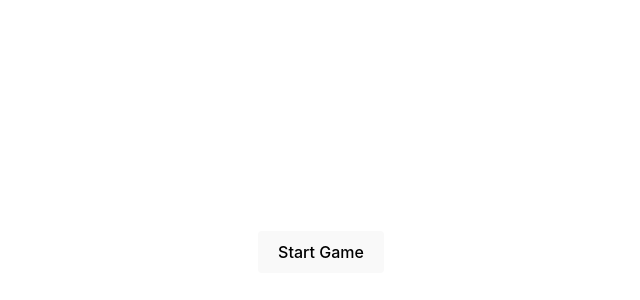
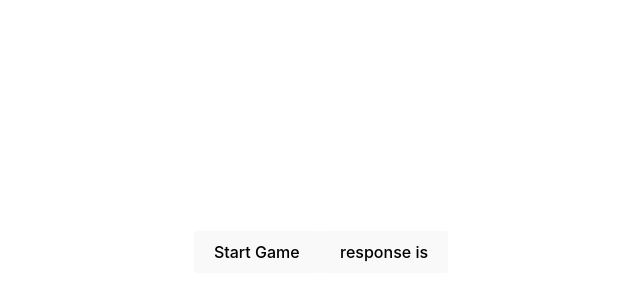
Before and after one commit to DSKuiper/Gwent, a React (Vite) app in the folder front-end/: page / in a window 1280 px wide. Shown: the part 148-448 px from the top of the page, without its empty margins (319-959 px from the left). Built offline with nearby package versions, Linux system fonts and the light colour scheme.

Commit message:
added old test fetch call to start page to check connection to back-end.
Former-commit-id: 8a22f6706f0a1334fb05202add045480805098d5

```diff
--- a/front-end/src/Start.tsx
+++ b/front-end/src/Start.tsx
@@ -7,16 +7,25 @@ import './Play.css'
 
 export const Start = () => {
   const { gameState, setGameState } = useGwentGame();
+  const [game, setGame] = useState<Game | undefined>(undefined)
 
   const startGame = async () => {
-    const response = await fetch("/start", { method: "GET" });
+    const response = await fetch("/gwent/api/start", { method: "GET" });
     const game = await response.json();
     setGameState(game);
   }
 
+  const test = async () => {
+      const response = await fetch("/gwent/api/test", { method: "GET" });
+      const game = await response.json();
+      setGame(game);
+  }
+
+
   return <>
     <div>
       <button onClick={startGame}>Start Game</button>
+      <button onClick={test}>response is {game?.cardName}</button>
     </div>
   </>
 
--- a/front-end/vite.config.ts
+++ b/front-end/vite.config.ts
@@ -6,7 +6,7 @@ export default defineConfig({
   plugins: [react()],
   server: {
     proxy: {
-      "/start": {
+      "/gwent/api": {
         target: 'http://localhost:8080',
         changeOrigin: true,
         secure: false
```
Also changed, not shown: 1 other file (tests, documents, lock files or other folders).
